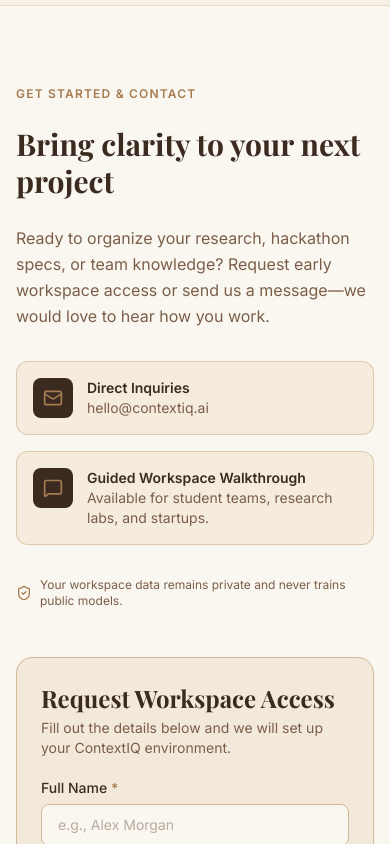
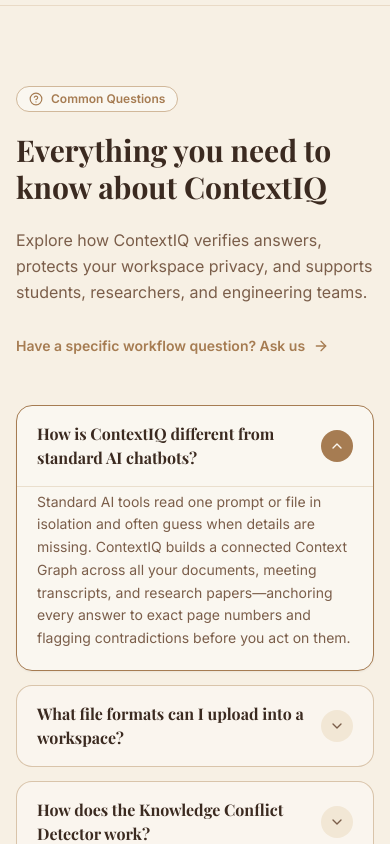
Before and after one commit to VarunikaShreeS/contextiq-landing, a React (Vite) app: page / in a window 390 px wide. Shown: the part 7860-8704 px from the top of the page. Built offline with nearby package versions, Linux system fonts and the light colour scheme.

Commit message:
Add interactive FAQ accordion, Scroll-Spy navbar, and Scroll-to-Top button

```diff
--- a/src/App.jsx
+++ b/src/App.jsx
@@ -1,17 +1,31 @@
 import { useState, useEffect } from 'react';
-import { Network, Menu, X, Sun, Moon, Sparkles } from 'lucide-react';
+import { Network, Menu, X, Sun, Moon, Sparkles, ArrowUp } from 'lucide-react';
 import Hero from './components/Hero';
 import Features from './components/Features';
 import HowItWorks from './components/HowItWorks';
 import Pricing from './components/Pricing';
+import FAQ from './components/FAQ';
 import Contact from './components/Contact';
 import Footer from './components/Footer';
 import DemoModal from './components/DemoModal';
+
+const navLinks = [
+  { id: 'features', name: 'Features', href: '#features' },
+  { id: 'how-it-works', name: 'How It Works', href: '#how-it-works' },
+  { id: 'pricing', name: 'Pricing', href: '#pricing' },
+  { id: 'faq', name: 'FAQ', href: '#faq' },
+  { id: 'contact', name: 'Contact', href: '#contact' },
+];
 
 export default function App() {
   const [mobileMenuOpen, setMobileMenuOpen] = useState(false);
   const [selectedPlan, setSelectedPlan] = useState('Researcher Pro');
   const [demoModalOpen, setDemoModalOpen] = useState(false);
+
+  // Tracks which section is currently visible in the viewport (Scroll-Spy)
+  const [activeSection, setActiveSection] = useState('');
+  // Tracks whether the floating Scroll-to-Top button should appear
+  const [showScrollTop, setShowScrollTop] = useState(false);
 
   const [darkMode, setDarkMode] = useState(() => {
     return localStorage.getItem('contextiq-theme') === 'dark';
@@ -28,12 +42,36 @@ export default function App() {
     }
   }, [darkMode]);
 
-  const navLinks = [
-    { name: 'Features', href: '#features' },
-    { name: 'How It Works', href: '#how-it-works' },
-    { name: 'Pricing', href: '#pricing' },
-    { name: 'Contact', href: '#contact' },
-  ];
+  // Listens to page scroll to update the active navbar link and Scroll-to-Top button
+  useEffect(() => {
+    const handleScroll = () => {
+      setShowScrollTop(window.scrollY > 450);
+
+      if (window.scrollY < 250) {
+        setActiveSection('');
+        return;
+      }
+
+      for (const link of navLinks) {
+        const sectionEl = document.getElementById(link.id);
+        if (sectionEl) {
+          const rect = sectionEl.getBoundingClientRect();
+          if (rect.top <= 180 && rect.bottom >= 180) {
+            setActiveSection(link.id);
+            break;
+          }
+        }
+      }
+    };
+
+    window.addEventListener('scroll', handleScroll, { passive: true });
+    handleScroll();
+    return () => window.removeEventListener('scroll', handleScroll);
+  }, []);
+
+  const scrollToTop = () => {
+    window.scrollTo({ top: 0, behavior: 'smooth' });
+  };
 
   return (
     <div className="min-h-screen bg-softIvory dark:bg-darkChocolate text-darkChocolate dark:text-softIvory transition-colors duration-300">
@@ -50,17 +88,27 @@ export default function App() {
             </span>
           </a>
 
-          {/* Desktop Navigation Links */}
-          <div className="hidden md:flex items-center gap-8">
-            {navLinks.map((link) => (
+          {/* Desktop Navigation Links with Scroll-Spy Highlighting */}
+          <div className="hidden md:flex items-center gap-7">
+            {navLinks.map((link) => {
+              const isActive = activeSection === link.id;
+              return (
                 <a
                   key={link.name}
                   href={link.href}
-                className="text-sm font-medium text-walnutBrown dark:text-warmBeige hover:text-darkChocolate dark:hover:text-softIvory transition-colors"
+                  className={`relative py-1 text-sm transition-colors ${
+                    isActive
+                      ? 'font-semibold text-caramel'
+                      : 'font-medium text-walnutBrown dark:text-warmBeige hover:text-darkChocolate dark:hover:text-softIvory'
+                  }`}
                 >
                   {link.name}
+                  {isActive && (
+                    <span className="absolute bottom-0 left-0 right-0 h-0.5 rounded-full bg-caramel" />
+                  )}
                 </a>
-            ))}
+              );
+            })}
           </div>
 
           {/* Desktop Actions */}
@@ -125,16 +173,23 @@ export default function App() {
         {/* Mobile Dropdown Menu */}
         {mobileMenuOpen && (
           <div className="md:hidden bg-vanillaCream dark:bg-[#2E2018] border-b border-warmBeige/50 dark:border-walnutBrown/50 px-4 pt-3 pb-5 space-y-3">
-            {navLinks.map((link) => (
+            {navLinks.map((link) => {
+              const isActive = activeSection === link.id;
+              return (
                 <a
                   key={link.name}
                   href={link.href}
                   onClick={() => setMobileMenuOpen(false)}
-                className="block py-2 text-base font-medium text-darkChocolate dark:text-softIvory hover:text-caramel"
+                  className={`block py-2 text-base transition-colors ${
+                    isActive
+                      ? 'font-semibold text-caramel'
+                      : 'font-medium text-darkChocolate dark:text-softIvory hover:text-caramel'
+                  }`}
                 >
                   {link.name}
                 </a>
-            ))}
+              );
+            })}
             <button
               type="button"
               onClick={() => {
@@ -163,6 +218,7 @@ export default function App() {
         <Features />
         <HowItWorks />
         <Pricing onSelectPlan={(planName) => setSelectedPlan(planName)} />
+        <FAQ />
         <Contact selectedPlan={selectedPlan} />
       </main>
 
@@ -171,6 +227,21 @@ export default function App() {
 
       {/* Interactive Workspace Sandbox Modal */}
       <DemoModal isOpen={demoModalOpen} onClose={() => setDemoModalOpen(false)} />
+
+      {/* Floating Scroll-to-Top Button */}
+      <button
+        type="button"
+        onClick={scrollToTop}
+        aria-label="Scroll back to top"
+        title="Back to Top"
+        className={`fixed bottom-6 right-6 z-30 p-3 rounded-full bg-darkChocolate dark:bg-caramel text-softIvory border border-caramel/40 shadow-lg hover:bg-caramel dark:hover:bg-walnutBrown transition-all duration-300 ${
+          showScrollTop
+            ? 'opacity-100 translate-y-0 pointer-events-auto'
+            : 'opacity-0 translate-y-4 pointer-events-none'
+        }`}
+      >
+        <ArrowUp className="w-5 h-5" />
+      </button>
     </div>
   );
 }
--- /dev/null
+++ b/src/components/FAQ.jsx
@@ -0,0 +1,140 @@
+import { useState } from 'react';
+import { ChevronDown, HelpCircle, ArrowRight } from 'lucide-react';
+
+const faqItems = [
+  {
+    question: 'How is ContextIQ different from standard AI chatbots?',
+    answer:
+      'Standard AI tools read one prompt or file in isolation and often guess when details are missing. ContextIQ builds a connected Context Graph across all your documents, meeting transcripts, and research papers—anchoring every answer to exact page numbers and flagging contradictions before you act on them.',
+  },
+  {
+    question: 'What file formats can I upload into a workspace?',
+    answer:
+      'You can upload PDF research papers, Markdown notes, plain text meeting transcripts, CSV datasets, and project specification documents. ContextIQ indexes sections, tables, and timestamps so every citation points back to its exact origin.',
+  },
+  {
+    question: 'How does the Knowledge Conflict Detector work?',
+    answer:
+      'Whenever you add a new meeting note, requirement addendum, or updated spec, ContextIQ compares dates, metrics, and decisions against older files in the same workspace. If a newer note changes a deadline or technical choice, ContextIQ alerts you and marks which version is most recent.',
+  },
+  {
+    question: 'Is my uploaded research or project data kept private?',
+    answer:
+      'Yes. Your workspaces are isolated and encrypted, and your uploaded documents, notes, and queries are never used to train public or third-party AI models.',
+  },
+  {
+    question: 'Can students and hackathon teams really use ContextIQ for free?',
+    answer:
+      'Absolutely. The Student & Builder plan is free forever and includes up to 3 active project workspaces, source-grounded Q&A with page citations, and our hackathon problem statement analyzer—no credit card required.',
+  },
+  {
+    question: 'Can I export extracted tasks and literature comparison tables?',
+    answer:
+      'Yes. Action items extracted from meeting transcripts and structured comparison matrices generated from research papers can be tracked inside your workspace or exported to Markdown and CSV for your team tools.',
+  },
+];
+
+export default function FAQ() {
+  // Keeps the first question open initially (set to null if you want all closed)
+  const [openIndex, setOpenIndex] = useState(0);
+
+  const toggleItem = (idx) => {
+    setOpenIndex((prevIndex) => (prevIndex === idx ? null : idx));
+  };
+
+  return (
+    <section
+      id="faq"
+      className="py-20 sm:py-24 px-4 sm:px-6 lg:px-8 bg-vanillaCream/45 dark:bg-walnutBrown/15 border-b border-warmBeige/40 dark:border-walnutBrown/40 transition-colors duration-300"
+    >
+      <div className="max-w-6xl mx-auto grid grid-cols-1 lg:grid-cols-12 gap-12 items-start">
+
+        {/* Left Column: Sticky Section Intro */}
+        <div className="lg:col-span-5 lg:sticky lg:top-24 space-y-5">
+          <div className="inline-flex items-center gap-2 px-3 py-1 rounded-full bg-softIvory dark:bg-darkChocolate border border-warmBeige dark:border-walnutBrown/60 text-xs font-semibold text-caramel">
+            <HelpCircle className="w-3.5 h-3.5" />
+            <span>Common Questions</span>
+          </div>
+
+          <h2 className="font-display text-3xl sm:text-4xl font-bold text-darkChocolate dark:text-softIvory leading-tight">
+            Everything you need to know about ContextIQ
+          </h2>
+
+          <p className="text-walnutBrown dark:text-warmBeige text-base leading-relaxed">
+            Explore how ContextIQ verifies answers, protects your workspace
+            privacy, and supports students, researchers, and engineering teams.
+          </p>
+
+          <div className="pt-2">
+            <a
+              href="#contact"
+              className="inline-flex items-center gap-2 text-sm font-semibold text-caramel hover:text-darkChocolate dark:hover:text-softIvory transition-colors"
+            >
+              <span>Have a specific workflow question? Ask us</span>
+              <ArrowRight className="w-4 h-4" />
+            </a>
+          </div>
+        </div>
+
+        {/* Right Column: Smooth Expandable Accordion */}
+        <div className="lg:col-span-7 space-y-3.5">
+          {faqItems.map((item, idx) => {
+            const isOpen = openIndex === idx;
+
+            return (
+              <div
+                key={item.question}
+                className={`rounded-2xl border transition-all duration-200 ${
+                  isOpen
+                    ? 'bg-softIvory dark:bg-darkChocolate border-caramel shadow-sm'
+                    : 'bg-softIvory/80 dark:bg-darkChocolate/80 border-warmBeige/80 dark:border-walnutBrown/60 hover:border-caramel'
+                }`}
+              >
+                <button
+                  type="button"
+                  onClick={() => toggleItem(idx)}
+                  aria-expanded={isOpen}
+                  className="w-full text-left px-5 sm:px-6 py-4 sm:py-5 flex items-center justify-between gap-4"
+                >
+                  <span className="font-display text-base sm:text-lg font-bold text-darkChocolate dark:text-softIvory">
+                    {item.question}
+                  </span>
+
+                  <span
+                    className={`w-8 h-8 rounded-full flex items-center justify-center shrink-0 transition-colors ${
+                      isOpen
+                        ? 'bg-caramel text-softIvory'
+                        : 'bg-vanillaCream dark:bg-walnutBrown/25 text-walnutBrown dark:text-warmBeige'
+                    }`}
+                  >
+                    <ChevronDown
+                      className={`w-4 h-4 transition-transform duration-300 ${
+                        isOpen ? 'rotate-180' : 'rotate-0'
+                      }`}
+                    />
+                  </span>
+                </button>
+
+                {/* Smooth CSS Grid Height Transition */}
+                <div
+                  className={`grid transition-all duration-300 ease-in-out ${
+                    isOpen
+                      ? 'grid-rows-[1fr] opacity-100'
+                      : 'grid-rows-[0fr] opacity-0'
+                  }`}
+                >
+                  <div className="overflow-hidden">
+                    <p className="px-5 sm:px-6 pb-5 pt-1 text-sm text-walnutBrown dark:text-warmBeige leading-relaxed border-t border-warmBeige/40 dark:border-walnutBrown/30">
+                      {item.answer}
+                    </p>
+                  </div>
+                </div>
+              </div>
+            );
+          })}
+        </div>
+
+      </div>
+    </section>
+  );
+}
```
Lines whose indentation alone changed are shown as unchanged.
